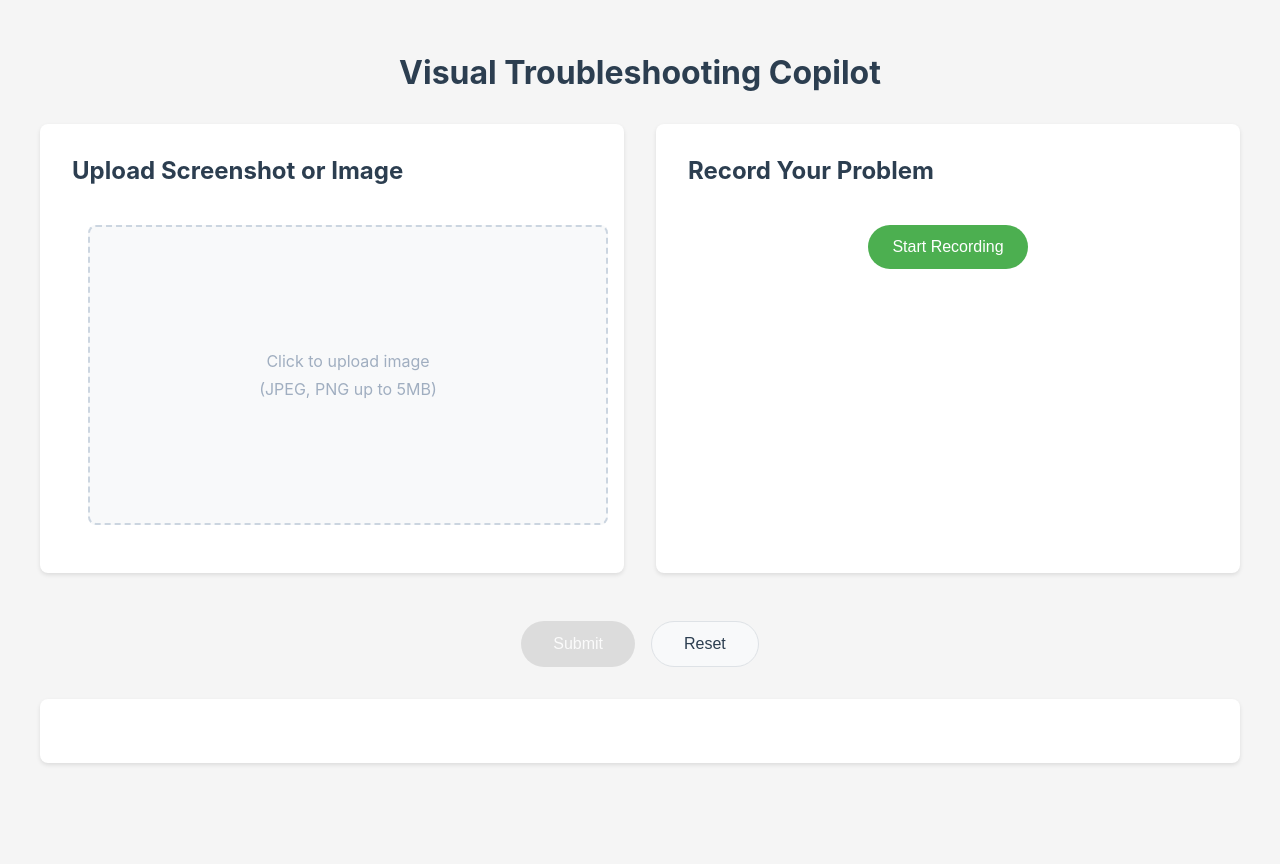
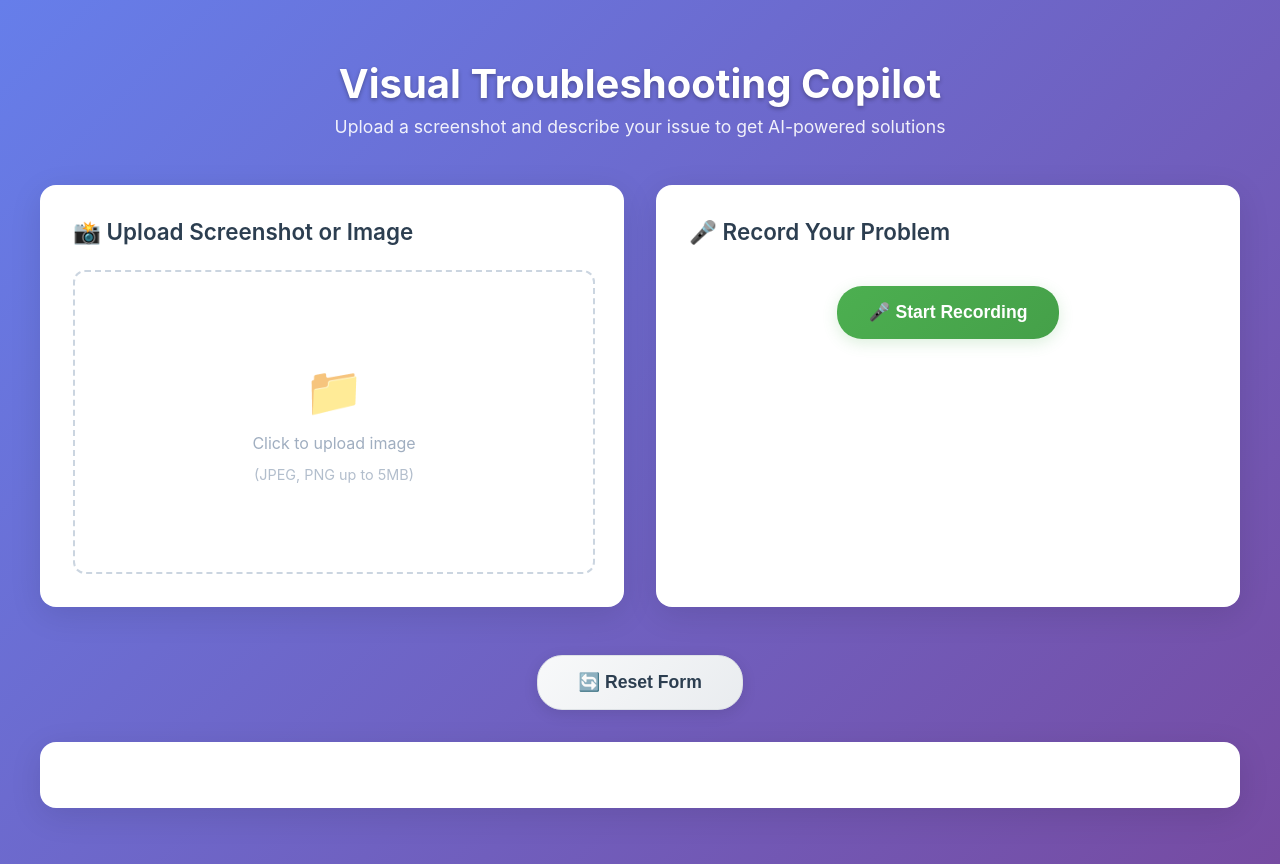
Before and after one commit to Blacksujit/multiagent-frontend, a React (Create React App) app: page / in a window 1280 px wide. Built offline with nearby package versions, Linux system fonts and the light colour scheme.

Commit message:
Enhance UI and functionality: Updated styles for better aesthetics, improved audio recording management, added validation for form submission, and refined loading spinner design. 🚀

```diff
--- a/src/App.css
+++ b/src/App.css
@@ -1,17 +1,28 @@
 .app {
   min-height: 100vh;
   padding: 2rem;
-  background-color: #f5f5f5;
+  background: linear-gradient(135deg, #667eea 0%, #764ba2 100%);
+  color: #333;
 }
 
 .app-header {
   text-align: center;
-  margin-bottom: 2rem;
+  margin-bottom: 3rem;
+  color: white;
 }
 
 .app-header h1 {
-  color: #2c3e50;
+  color: white;
   margin-bottom: 0.5rem;
+  font-size: 2.5rem;
+  font-weight: 700;
+  text-shadow: 0 2px 4px rgba(0,0,0,0.3);
+}
+
+.app-subtitle {
+  color: rgba(255, 255, 255, 0.9);
+  font-size: 1.1rem;
+  margin: 0;
 }
 
 .app-content {
@@ -34,14 +45,24 @@
 .input-container {
   background: white;
   padding: 2rem;
-  border-radius: 8px;
-  box-shadow: 0 2px 4px rgba(0, 0, 0, 0.1);
+  border-radius: 16px;
+  box-shadow: 0 8px 32px rgba(0, 0, 0, 0.1);
+  border: 1px solid rgba(255, 255, 255, 0.2);
+  backdrop-filter: blur(10px);
+  transition: transform 0.3s ease, box-shadow 0.3s ease;
+}
+
+.input-container:hover {
+  transform: translateY(-2px);
+  box-shadow: 0 12px 40px rgba(0, 0, 0, 0.15);
 }
 
 .input-container h2 {
   margin-top: 0;
   margin-bottom: 1.5rem;
   color: #2c3e50;
+  font-size: 1.4rem;
+  font-weight: 600;
 }
 
 .image-upload {
@@ -53,13 +74,16 @@
   width: 100%;
   height: 300px;
   border: 2px dashed #cbd5e0;
-  border-radius: 8px;
+  border-radius: 12px;
   cursor: pointer;
   transition: all 0.3s ease;
+  position: relative;
+  overflow: hidden;
 }
 
 .upload-label:hover {
   border-color: #4CAF50;
+  background-color: #f8f9fa;
 }
 
 .upload-placeholder {
@@ -69,18 +93,43 @@
   align-items: center;
   justify-content: center;
   color: #a0aec0;
-  gap: 0.5rem;
+  gap: 0.8rem;
+  text-align: center;
+}
+
+.upload-icon {
+  font-size: 3rem;
+  opacity: 0.7;
+}
+
+.upload-hint {
+  font-size: 0.9rem;
+  opacity: 0.8;
 }
 
 .image-preview {
   width: 100%;
   height: 100%;
   object-fit: contain;
-  border-radius: 8px;
+  border-radius: 12px;
 }
 
 .file-input {
   display: none;
+}
+
+.file-info {
+  margin-top: 1rem;
+  padding: 0.8rem;
+  background: #e8f5e9;
+  border-radius: 8px;
+  border-left: 4px solid #4CAF50;
+}
+
+.file-name {
+  color: #2e7d32;
+  font-weight: 500;
+  font-size: 0.9rem;
 }
 
 .button-group {
@@ -91,38 +140,55 @@
 }
 
 .submit-button, .reset-button {
-  padding: 0.8rem 2rem;
+  padding: 1rem 2.5rem;
   border: none;
   border-radius: 25px;
-  font-size: 1rem;
+  font-size: 1.1rem;
+  font-weight: 600;
   cursor: pointer;
   transition: all 0.3s ease;
+  box-shadow: 0 4px 15px rgba(0, 0, 0, 0.1);
 }
 
 .submit-button {
-  background-color: #4CAF50;
+  background: linear-gradient(135deg, #4CAF50, #45a049);
   color: white;
 }
 
 .submit-button:hover:not(:disabled) {
-  background-color: #45a049;
-  transform: scale(1.05);
+  background: linear-gradient(135deg, #45a049, #3d8b40);
+  transform: translateY(-2px);
+  box-shadow: 0 6px 20px rgba(76, 175, 80, 0.3);
 }
 
 .reset-button {
-  background-color: #e53e3e;
-  color: white;
+  background: linear-gradient(135deg, #f8f9fa, #e9ecef);
+  color: #2c3e50;
+  border: 1px solid #dee2e6;
 }
 
 .reset-button:hover:not(:disabled) {
-  background-color: #c53030;
-  transform: scale(1.05);
+  background: linear-gradient(135deg, #e9ecef, #dee2e6);
+  transform: translateY(-2px);
+  box-shadow: 0 6px 20px rgba(0, 0, 0, 0.1);
 }
 
 .submit-button:disabled,
 .reset-button:disabled {
   opacity: 0.6;
   cursor: not-allowed;
+  transform: none;
+}
+
+.validation-message {
+  text-align: center;
+  padding: 1rem;
+  background: linear-gradient(135deg, #fff3cd, #ffeaa7);
+  border-radius: 12px;
+  border: 1px solid #ffc107;
+  color: #856404;
+  font-weight: 500;
+  box-shadow: 0 4px 15px rgba(255, 193, 7, 0.2);
 }
 
 .loading-container {
@@ -131,25 +197,28 @@
 }
 
 .error-message {
-  padding: 1rem;
-  background-color: #ffebee;
-  border-radius: 8px;
+  padding: 1.5rem;
+  background: linear-gradient(135deg, #ffebee, #ffcdd2);
+  border-radius: 12px;
   color: #d32f2f;
   margin: 1rem 0;
+  border: 1px solid #f44336;
+  box-shadow: 0 4px 15px rgba(244, 67, 54, 0.2);
 }
 
 .response-section {
   margin-top: 2rem;
   background: white;
   padding: 2rem;
-  border-radius: 8px;
-  box-shadow: 0 2px 4px rgba(0, 0, 0, 0.1);
+  border-radius: 16px;
+  box-shadow: 0 8px 32px rgba(0, 0, 0, 0.1);
+  border: 1px solid rgba(255, 255, 255, 0.2);
 }
 
 .response-content {
   background-color: white;
   padding: 2rem;
-  border-radius: 8px;
+  border-radius: 16px;
 }
 
 .response-content h3 {
@@ -157,19 +226,25 @@
   color: #2c3e50;
   font-size: 1.75rem;
   text-align: center;
+  font-weight: 700;
 }
 
 .response-grid {
   display: grid;
-  grid-template-columns: repeat(auto-fit, minmax(250px, 1fr));
+  grid-template-columns: repeat(auto-fit, minmax(280px, 1fr));
   gap: 1.5rem;
 }
 
 .response-item {
-  background: #f8f9fa;
+  background: linear-gradient(135deg, #f8f9fa, #e9ecef);
   padding: 1.5rem;
-  border-radius: 8px;
+  border-radius: 12px;
   border: 1px solid #e9ecef;
+  transition: transform 0.3s ease;
+}
+
+.response-item:hover {
+  transform: translateY(-2px);
 }
 
 .response-item.full-width {
@@ -191,36 +266,39 @@
 
 .priority-badge {
   display: inline-block;
-  padding: 0.5rem 1rem;
+  padding: 0.6rem 1.2rem;
   border-radius: 20px;
   font-weight: 600;
   text-transform: uppercase;
   font-size: 0.85rem;
   letter-spacing: 0.5px;
+  box-shadow: 0 2px 8px rgba(0, 0, 0, 0.1);
 }
 
 .priority-badge.high {
-  background-color: #fed7d7;
+  background: linear-gradient(135deg, #fed7d7, #feb2b2);
   color: #c53030;
 }
 
 .priority-badge.medium {
-  background-color: #feebc8;
+  background: linear-gradient(135deg, #feebc8, #fbd38d);
   color: #c05621;
 }
 
 .priority-badge.low {
-  background-color: #c6f6d5;
+  background: linear-gradient(135deg, #c6f6d5, #9ae6b4);
   color: #2f855a;
 }
 
 .session-id {
-  font-family: monospace;
-  background: #edf2f7;
-  padding: 0.5rem;
-  border-radius: 4px;
+  font-family: 'Courier New', monospace;
+  background: linear-gradient(135deg, #edf2f7, #e2e8f0);
+  padding: 0.8rem;
+  border-radius: 8px;
   font-size: 0.9rem;
   color: #4a5568;
+  border: 1px solid #cbd5e0;
+  font-weight: 600;
 }
 
 .description {
@@ -245,61 +323,29 @@
 }
 
 .next-steps {
-  background: #e6ffed;
-  padding: 1rem;
-  border-radius: 6px;
+  background: linear-gradient(135deg, #e6ffed, #d4edda);
+  padding: 1.5rem;
+  border-radius: 12px;
   border-left: 4px solid #48bb78;
   color: #2f855a;
   line-height: 1.6;
-}
-
-.submit-button {
-  background-color: #4CAF50;
-  color: white;
-}
-
-.submit-button:hover:not(:disabled) {
-  background-color: #45a049;
-  transform: scale(1.05);
-}
-
-.submit-button:disabled {
-  background-color: #cccccc;
-  cursor: not-allowed;
-}
-
-.reset-button {
-  background-color: #f8f9fa;
-  color: #2c3e50;
-  border: 1px solid #dee2e6;
-}
-
-.reset-button:hover {
-  background-color: #e9ecef;
-}
-
-.session-info {
-  margin-top: 2rem;
-  padding: 1rem;
-  background-color: #e8f5e9;
-  border-radius: 8px;
-  text-align: center;
-}
-
-.validation-message {
-  margin-top: 1rem;
-  padding: 0.5rem;
-  color: #d32f2f;
-  text-align: center;
-  font-size: 0.9rem;
+  font-weight: 500;
 }
 
 @media (max-width: 768px) {
-  .upload-section {
+  .input-section {
     grid-template-columns: 1fr;
   }
 
   .upload-label {
     height: 200px;
   }
+
+  .app-header h1 {
+    font-size: 2rem;
+  }
+
+  .app {
+    padding: 1rem;
+  }
 }
--- a/src/App.jsx
+++ b/src/App.jsx
@@ -1,6 +1,5 @@
 import React, { useState, useEffect } from 'react';
 import AudioRecorder from './components/AudioRecorder/AudioRecorder';
-import ImageUpload from './components/ImageUpload/ImageUpload';
 import LoadingSpinner from './components/LoadingSpinner/LoadingSpinner';
 import './App.css';
 
@@ -14,9 +13,14 @@ function App() {
   const [response, setResponse] = useState(null);
   const [error, setError] = useState(null);
 
+  // Generate a new session ID
+  const generateSessionId = () => {
+    return Math.random().toString(36).substring(2, 15) + Math.random().toString(36).substring(2, 15);
+  };
+
   useEffect(() => {
     // Generate a new session ID when component mounts
-    setSessionId(Math.random().toString(36).substring(7));
+    setSessionId(generateSessionId());
   }, []);
 
   const handleImageChange = (e) => {
@@ -35,8 +39,17 @@ function App() {
     setAudio(blob);
   };
 
+  // Check if both inputs are provided
+  const isFormValid = image && audio;
+
   const handleSubmit = async (e) => {
     e.preventDefault();
+
+    if (!isFormValid) {
+      setError('Please provide both image and audio before submitting.');
+      return;
+    }
+
     try {
       setIsLoading(true);
       setError(null);
@@ -48,7 +61,6 @@ function App() {
       if (audio) {
         formData.append('audio', audio);
       }
-      formData.append('sessionId', sessionId);
 
       const response = await fetch('http://localhost:5000/upload', {
         method: 'POST',
@@ -60,12 +72,13 @@ function App() {
       }
 
       const data = await response.json();
+
       // Transform the response to match our display format
       const transformedResponse = {
         sessionId: sessionId,
         problemType: 'Technical Issue',
         priority: 'High',
-        description: data.message || 'Analysis completed successfully.',
+        description: 'Your issue has been successfully uploaded and is being analyzed by our AI system.',
         suggestions: [
           'Check your system requirements',
           'Verify all connections',
@@ -87,7 +100,7 @@ function App() {
     setImagePreview(null);
     setAudio(null);
     setShouldResetAudio(true);
-    setSessionId(Math.random().toString(36).substring(7));
+    setSessionId(generateSessionId()); // Generate new session ID
     setResponse(null);
     setError(null);
     // Reset shouldResetAudio after a brief delay
@@ -98,21 +111,23 @@ function App() {
     <div className="app">
       <header className="app-header">
         <h1>Visual Troubleshooting Copilot</h1>
+        <p className="app-subtitle">Upload a screenshot and describe your issue to get AI-powered solutions</p>
       </header>
 
       <main className="app-content">
         <form onSubmit={handleSubmit} className="upload-form">
           <div className="input-section">
             <div className="input-container">
-              <h2>Upload Screenshot or Image</h2>
+              <h2>📸 Upload Screenshot or Image</h2>
               <div className="image-upload">
                 <label htmlFor="image-upload" className="upload-label">
                   {imagePreview ? (
                     <img src={imagePreview} alt="Preview" className="image-preview" />
                   ) : (
                     <div className="upload-placeholder">
+                      <span className="upload-icon">📁</span>
                       <span>Click to upload image</span>
-                      <span>(JPEG, PNG up to 5MB)</span>
+                      <span className="upload-hint">(JPEG, PNG up to 5MB)</span>
                     </div>
                   )}
                 </label>
@@ -125,33 +140,57 @@ function App() {
                   disabled={isLoading}
                 />
               </div>
+              {image && (
+                <div className="file-info">
+                  <span className="file-name">✓ {image.name}</span>
+                </div>
+              )}
             </div>
 
             <div className="input-container">
-              <h2>Record Your Problem</h2>
+              <h2>🎤 Record Your Problem</h2>
               <AudioRecorder
                 onAudioCapture={handleAudioCapture}
                 shouldReset={shouldResetAudio}
                 disabled={isLoading}
               />
+              {audio && (
+                <div className="file-info">
+                  <span className="file-name">✓ Audio recorded successfully</span>
+                </div>
+              )}
             </div>
           </div>
 
+          {/* Validation message */}
+          {!isFormValid && (image || audio) && (
+            <div className="validation-message">
+              <p>⚠️ Please provide both image and audio to continue</p>
+            </div>
+          )}
+
+          {/* Submit button only shows when both inputs are provided */}
+          {isFormValid && (
             <div className="button-group">
               <button
                 type="submit"
                 className="submit-button"
-              disabled={isLoading || (!image && !audio)}
+                disabled={isLoading}
               >
-              Submit
+                {isLoading ? 'Processing...' : '🚀 Submit for Analysis'}
               </button>
+            </div>
+          )}
+
+          {/* Reset button always visible */}
+          <div className="button-group">
             <button
               type="button"
               className="reset-button"
               onClick={handleReset}
               disabled={isLoading}
             >
-              Reset
+              🔄 Reset Form
             </button>
           </div>
         </form>
@@ -165,37 +204,35 @@ function App() {
 
           {error && (
             <div className="error-message">
-              <p>{error}</p>
+              <p>❌ {error}</p>
             </div>
           )}
 
           {response && !isLoading && !error && (
             <div className="response-content">
-              <h3>Analysis Results</h3>
+              <h3>🎯 Analysis Results</h3>
               <div className="response-grid">
                 <div className="response-item">
-                  <h4>Problem Type</h4>
+                  <h4>📋 Problem Type</h4>
                   <p>{response.problemType || 'General Issue'}</p>
                 </div>
                 <div className="response-item">
-                  <h4>Priority Level</h4>
+                  <h4>⚡ Priority Level</h4>
                   <div className={`priority-badge ${response.priority?.toLowerCase() || 'medium'}`}>
                     {response.priority || 'Medium'}
                   </div>
                 </div>
-                {response.sessionId && (
                 <div className="response-item">
-                    <h4>Reference ID</h4>
+                  <h4>🆔 Reference ID</h4>
                   <p className="session-id">{response.sessionId}</p>
                 </div>
-                )}
                 <div className="response-item full-width">
-                  <h4>Description</h4>
+                  <h4>📝 Description</h4>
                   <p className="description">{response.description || 'Analysis in progress...'}</p>
                 </div>
                 {response.suggestions && (
                   <div className="response-item full-width">
-                    <h4>Suggested Solutions</h4>
+                    <h4>💡 Suggested Solutions</h4>
                     <ul className="suggestions-list">
                       {Array.isArray(response.suggestions)
                         ? response.suggestions.map((suggestion, index) => (
@@ -208,7 +245,7 @@ function App() {
                 )}
                 {response.nextSteps && (
                   <div className="response-item full-width">
-                    <h4>Next Steps</h4>
+                    <h4>➡️ Next Steps</h4>
                     <div className="next-steps">
                       {response.nextSteps}
                     </div>
--- a/src/components/AudioRecorder/AudioRecorder.css
+++ b/src/components/AudioRecorder/AudioRecorder.css
@@ -7,23 +7,33 @@
 }
 
 .record-button {
-  padding: 0.8rem 1.5rem;
-  font-size: 1rem;
+  padding: 1rem 2rem;
+  font-size: 1.1rem;
+  font-weight: 600;
   border: none;
   border-radius: 25px;
-  background-color: #4CAF50;
+  background: linear-gradient(135deg, #4CAF50, #45a049);
   color: white;
   cursor: pointer;
   transition: all 0.3s ease;
+  box-shadow: 0 4px 15px rgba(76, 175, 80, 0.2);
+  min-width: 200px;
 }
 
-.record-button:hover {
-  background-color: #45a049;
-  transform: scale(1.05);
+.record-button:hover:not(:disabled) {
+  background: linear-gradient(135deg, #45a049, #3d8b40);
+  transform: translateY(-2px);
+  box-shadow: 0 6px 20px rgba(76, 175, 80, 0.3);
+}
+
+.record-button:disabled {
+  opacity: 0.6;
+  cursor: not-allowed;
+  transform: none;
 }
 
 .record-button.recording {
-  background-color: #f44336;
+  background: linear-gradient(135deg, #f44336, #d32f2f);
   animation: pulse 1.5s infinite;
 }
 
@@ -31,39 +41,81 @@
   width: 100%;
   max-width: 300px;
   margin-top: 1rem;
+  display: flex;
+  flex-direction: column;
+  gap: 0.8rem;
+  align-items: center;
 }
 
 .audio-control {
   width: 100%;
+  border-radius: 8px;
+}
+
+.clear-audio-button {
+  padding: 0.6rem 1.2rem;
+  font-size: 0.9rem;
+  font-weight: 500;
+  border: none;
+  border-radius: 20px;
+  background: linear-gradient(135deg, #ff6b6b, #ee5a52);
+  color: white;
+  cursor: pointer;
+  transition: all 0.3s ease;
+  box-shadow: 0 2px 8px rgba(255, 107, 107, 0.2);
+}
+
+.clear-audio-button:hover:not(:disabled) {
+  background: linear-gradient(135deg, #ee5a52, #d63031);
+  transform: translateY(-1px);
+  box-shadow: 0 4px 12px rgba(255, 107, 107, 0.3);
+}
+
+.clear-audio-button:disabled {
+  opacity: 0.6;
+  cursor: not-allowed;
+  transform: none;
 }
 
 .error-container {
   text-align: center;
-  padding: 1rem;
-  background-color: #ffebee;
-  border-radius: 8px;
+  padding: 1.5rem;
+  background: linear-gradient(135deg, #ffebee, #ffcdd2);
+  border-radius: 12px;
   margin: 1rem 0;
+  border: 1px solid #f44336;
+  box-shadow: 0 4px 15px rgba(244, 67, 54, 0.2);
 }
 
 .error-message {
   color: #d32f2f;
   margin-bottom: 1rem;
+  font-weight: 500;
 }
 
 .retry-button {
-  padding: 0.5rem 1rem;
-  font-size: 0.9rem;
+  padding: 0.8rem 1.5rem;
+  font-size: 1rem;
+  font-weight: 600;
   border: none;
   border-radius: 20px;
-  background-color: #f44336;
+  background: linear-gradient(135deg, #f44336, #d32f2f);
   color: white;
   cursor: pointer;
   transition: all 0.3s ease;
+  box-shadow: 0 2px 8px rgba(244, 67, 54, 0.2);
 }
 
-.retry-button:hover {
-  background-color: #d32f2f;
-  transform: scale(1.05);
+.retry-button:hover:not(:disabled) {
+  background: linear-gradient(135deg, #d32f2f, #c62828);
+  transform: translateY(-1px);
+  box-shadow: 0 4px 12px rgba(244, 67, 54, 0.3);
+}
+
+.retry-button:disabled {
+  opacity: 0.6;
+  cursor: not-allowed;
+  transform: none;
 }
 
 @keyframes pulse {
--- a/src/components/AudioRecorder/AudioRecorder.jsx
+++ b/src/components/AudioRecorder/AudioRecorder.jsx
@@ -1,12 +1,25 @@
-import React, { useState, useRef } from 'react';
+import React, { useState, useRef, useEffect } from 'react';
 import './AudioRecorder.css';
 
-const AudioRecorder = ({ onAudioCapture }) => {
+const AudioRecorder = ({ onAudioCapture, shouldReset, disabled }) => {
   const [isRecording, setIsRecording] = useState(false);
   const [audioBlob, setAudioBlob] = useState(null);
   const [error, setError] = useState(null);
   const mediaRecorderRef = useRef(null);
   const audioChunksRef = useRef([]);
+
+  // Handle reset from parent component
+  useEffect(() => {
+    if (shouldReset) {
+      setAudioBlob(null);
+      setError(null);
+      setIsRecording(false);
+      audioChunksRef.current = [];
+      if (mediaRecorderRef.current && mediaRecorderRef.current.state === 'recording') {
+        mediaRecorderRef.current.stop();
+      }
+    }
+  }, [shouldReset]);
 
   const startRecording = async () => {
     try {
@@ -49,6 +62,12 @@ const AudioRecorder = ({ onAudioCapture }) => {
     setAudioBlob(null);
     setError(null);
     audioChunksRef.current = [];
+    onAudioCapture(null); // Notify parent that audio is cleared
+  };
+
+  const handleClearAudio = () => {
+    setAudioBlob(null);
+    onAudioCapture(null); // Notify parent that audio is cleared
   };
 
   return (
@@ -56,8 +75,8 @@ const AudioRecorder = ({ onAudioCapture }) => {
       {error ? (
         <div className="error-container">
           <p className="error-message">{error}</p>
-          <button className="retry-button" onClick={handleRetry}>
-            Retry
+          <button className="retry-button" onClick={handleRetry} disabled={disabled}>
+            🔄 Retry
           </button>
         </div>
       ) : (
@@ -65,8 +84,9 @@ const AudioRecorder = ({ onAudioCapture }) => {
           <button
             className={`record-button ${isRecording ? 'recording' : ''}`}
             onClick={isRecording ? stopRecording : startRecording}
+            disabled={disabled}
           >
-            {isRecording ? 'Stop Recording' : 'Start Recording'}
+            {isRecording ? '⏹️ Stop Recording' : '🎤 Start Recording'}
           </button>
 
           {audioBlob && (
@@ -76,6 +96,13 @@ const AudioRecorder = ({ onAudioCapture }) => {
                 controls
                 src={URL.createObjectURL(audioBlob)}
               />
+              <button
+                className="clear-audio-button"
+                onClick={handleClearAudio}
+                disabled={disabled}
+              >
+                🗑️ Clear Audio
+              </button>
             </div>
           )}
         </>
--- a/src/components/LoadingSpinner/LoadingSpinner.css
+++ b/src/components/LoadingSpinner/LoadingSpinner.css
@@ -3,22 +3,29 @@
   flex-direction: column;
   align-items: center;
   justify-content: center;
-  padding: 2rem;
+  padding: 3rem;
+  background: white;
+  border-radius: 16px;
+  box-shadow: 0 8px 32px rgba(0, 0, 0, 0.1);
+  border: 1px solid rgba(255, 255, 255, 0.2);
 }
 
 .spinner {
-  width: 40px;
-  height: 40px;
+  width: 50px;
+  height: 50px;
   border: 4px solid #f3f3f3;
   border-top: 4px solid #4CAF50;
   border-radius: 50%;
   animation: spin 1s linear infinite;
+  box-shadow: 0 4px 15px rgba(76, 175, 80, 0.2);
 }
 
 .loading-text {
-  margin-top: 1rem;
-  color: #666;
-  font-size: 1rem;
+  margin-top: 1.5rem;
+  color: #4a5568;
+  font-size: 1.1rem;
+  font-weight: 500;
+  text-align: center;
 }
 
 @keyframes spin {
--- a/src/components/LoadingSpinner/LoadingSpinner.jsx
+++ b/src/components/LoadingSpinner/LoadingSpinner.jsx
@@ -5,7 +5,7 @@ const LoadingSpinner = ({ text = 'Loading...' }) => {
   return (
     <div className="loading-spinner">
       <div className="spinner"></div>
-      <p className="loading-text">{text}</p>
+      <p className="loading-text">⏳ {text}</p>
     </div>
   );
 };
```
Lines whose indentation alone changed are shown as unchanged.
